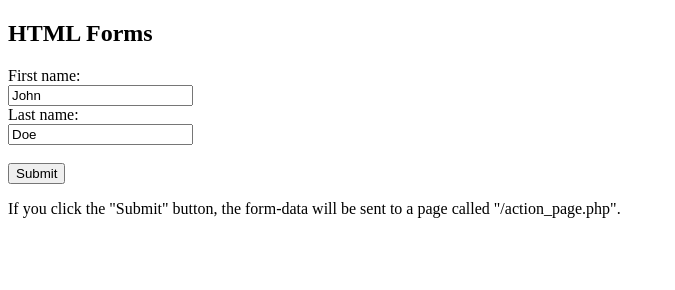
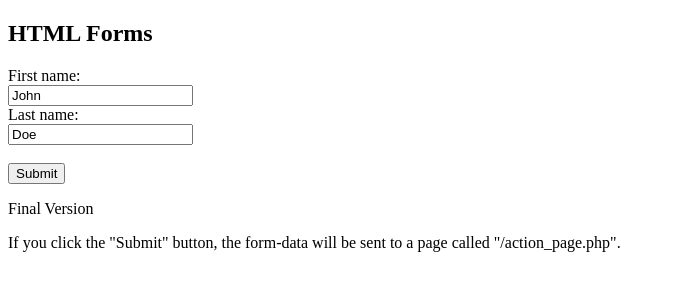
Before and after one commit to aravindhghosh/aravindhghosh.github.io, a plain HTML site: page index.html in a window 1280 px wide. Shown: the whole page, without its empty margins (0-675 px from the left). Drawn offline with Linux system fonts and the light colour scheme.

Commit message:
Added Final version at bottom of form

```diff
--- a/index.html
+++ b/index.html
@@ -11,7 +11,7 @@
   <input type="text" id="lname" name="lname" value="Doe"><br><br>
   <input type="submit" value="Submit">
 </form>
-
+<p>Final Version</p>
 <p>If you click the "Submit" button, the form-data will be sent to a page called "/action_page.php".</p>
 
 </body>
```
